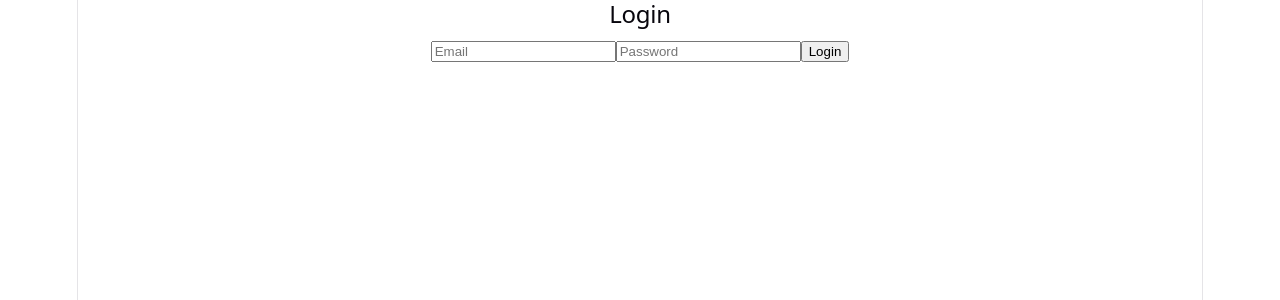
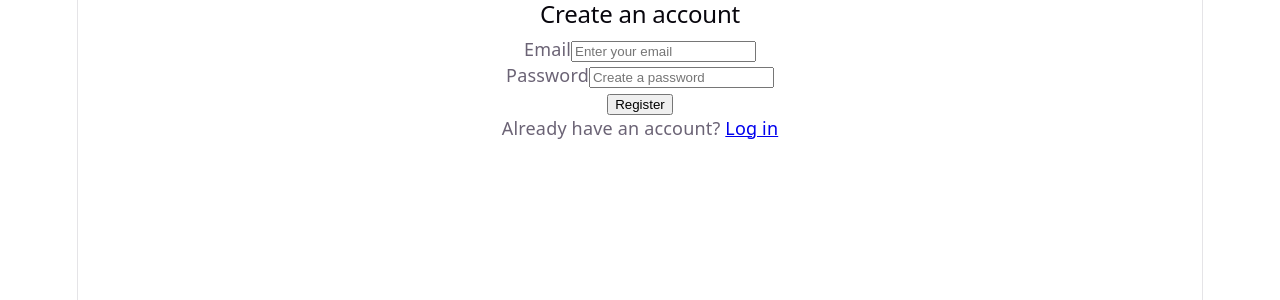
Before and after one commit to Shayan-code04/React-Projects, a React (Vite) app: page /register in a window 1280 px wide. Before the commit this address led to /login. Shown: the top 300 px of the page. Built offline with nearby package versions, Linux system fonts and the light colour scheme.

Commit message:
Add registration and protected routes

```diff
--- a/src/App.jsx
+++ b/src/App.jsx
@@ -6,9 +6,11 @@ import {
   Navigate,
 } from "react-router-dom";
 
+import Register from "./components/Register";
 import { useState } from "react";
 import Login from "./components/login";
 import Dashboard from "./components/Dashboard";
+import ProtectedRoute from "./components/ProtectedRoute";
 
 function App() {
   const [loggedIn, setLoggedIn] = useState(
@@ -32,14 +34,15 @@ function App() {
         <Route
           path="/dashboard"
           element={
-            loggedIn ? (
+            <ProtectedRoute>
               <Dashboard />
-            ) : (
-              <Navigate to="/login" replace />
-            )
+            </ProtectedRoute>
           }
         />
-
+        <Route
+          path="/register"
+          element={<Register />}
+        />
         <Route
           path="*"
           element={
--- a/src/api.js
+++ b/src/api.js
@@ -5,6 +5,7 @@ const api = axios.create({
   baseURL: "https://job-tracker-api-tk84.onrender.com",
 });
 
+// STEP 1: Attach the token to outgoing requests.
 api.interceptors.request.use((config) => {
   const token = localStorage.getItem("access_token");
 
@@ -15,4 +16,28 @@ api.interceptors.request.use((config) => {
   return config;
 });
 
+// STEP 2: Handle incoming responses.
+api.interceptors.response.use(
+  (response) => {
+    // Successful response: let the request continue.
+    return response;
+  },
+  (error) => {
+    // Check whether FastAPI returned 401 Unauthorized.
+    if (error.response?.status === 401) {
+      // Remove saved authentication information.
+      localStorage.removeItem("access_token");
+      localStorage.removeItem("token_type");
+
+      // Redirect to login if not already there.
+      if (window.location.pathname !== "/login") {
+        window.location.assign("/login");
+      }
+    }
+
+    // Pass the error back to the component that made the request.
+    return Promise.reject(error);
+  }
+);
+
 export default api;
--- /dev/null
+++ b/src/components/ProtectedRoute.jsx
@@ -0,0 +1,14 @@
+
+import { Navigate } from "react-router-dom";
+
+function ProtectedRoute({ children }) {
+  const token = localStorage.getItem("access_token");
+
+  if (!token) {
+    return <Navigate to="/login" replace />;
+  }
+
+  return children;
+}
+
+export default ProtectedRoute;
--- /dev/null
+++ b/src/components/Register.jsx
@@ -0,0 +1,93 @@
+
+import { useState } from "react";
+import { Link, useNavigate } from "react-router-dom";
+import api from "../api";
+
+function Register() {
+  const [email, setEmail] = useState("");
+  const [password, setPassword] = useState("");
+  const [loading, setLoading] = useState(false);
+  const [error, setError] = useState("");
+  const [success, setSuccess] = useState("");
+
+  const navigate = useNavigate();
+
+  const handleRegister = async (event) => {
+    event.preventDefault();
+
+    setLoading(true);
+    setError("");
+    setSuccess("");
+
+    try {
+      await api.post("/auth/register", {
+        email: email,
+        password: password,
+      });
+
+      setSuccess("Account created successfully!");
+
+      navigate("/login", {
+        state: { registered: true },
+      });
+    } catch (error) {
+      const detail = error.response?.data?.detail;
+
+      setError(
+        typeof detail === "string"
+          ? detail
+          : "Registration failed. Please try again."
+      );
+    } finally {
+      setLoading(false);
+    }
+  };
+
+  return (
+    <div>
+      <h2>Create an account</h2>
+
+      <form onSubmit={handleRegister}>
+        <div>
+          <label htmlFor="email">Email</label>
+          <input
+            id="email"
+            type="email"
+            value={email}
+            onChange={(event) => setEmail(event.target.value)}
+            placeholder="Enter your email"
+            required
+          />
+        </div>
+
+        <div>
+          <label htmlFor="password">Password</label>
+          <input
+            id="password"
+            type="password"
+            value={password}
+            onChange={(event) => setPassword(event.target.value)}
+            placeholder="Create a password"
+            required
+            minLength={8}
+          />
+        </div>
+
+        {error && <p role="alert">{error}</p>}
+
+        {success && <p>{success}</p>}
+
+        <button type="submit" disabled={loading}>
+          {loading ? "Creating account..." : "Register"}
+        </button>
+      </form>
+
+      <p>
+        Already have an account?{" "}
+        <Link to="/login">Log in</Link>
+      </p>
+    </div>
+  );
+}
+
+export default Register;
```
